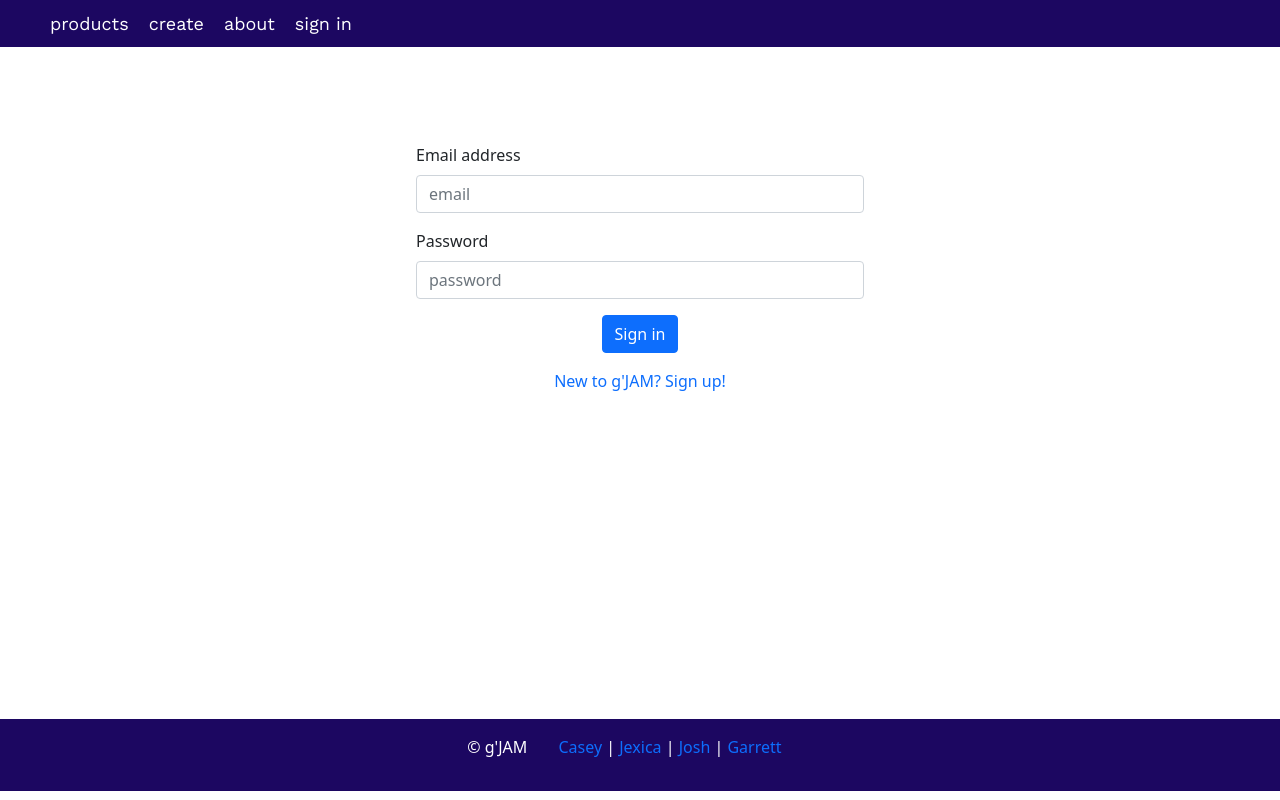
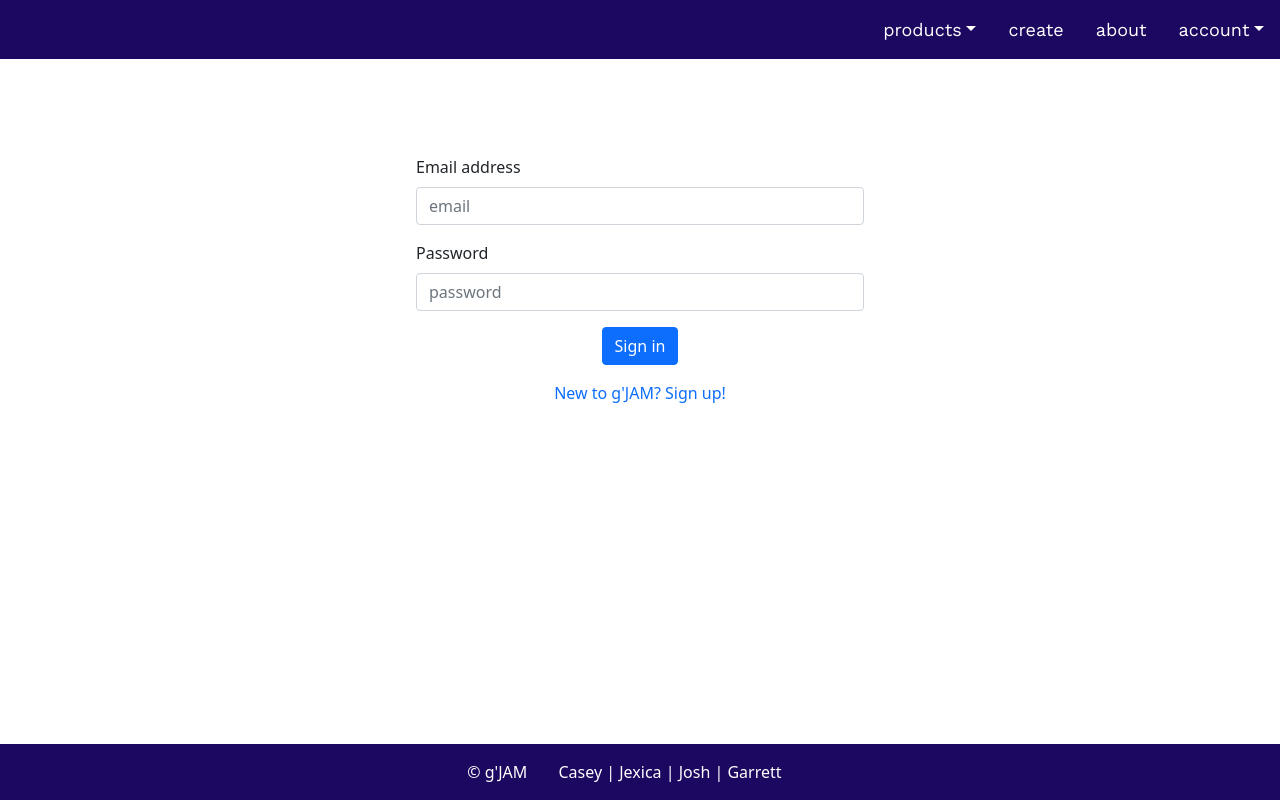
Before and after one commit to xicaz/gjam-app, a React (Create React App) app in the folder client/: page /signin in a window 1280 px wide. Built offline with nearby package versions, Linux system fonts and the light colour scheme.

Commit message:
nav bar changes and footer goes to bottom

```diff
--- a/client/src/components/Footer/Footer.css
+++ b/client/src/components/Footer/Footer.css
@@ -8,7 +8,7 @@ footer {
   bottom: 0;
 }
 
-a {
+footer a {
   color: white;
   text-decoration: none;
 }
--- a/client/src/components/Layout/Layout.css
+++ b/client/src/components/Layout/Layout.css
@@ -1,3 +1,10 @@
-.layout-children {
-  min-height: 80vh;
+.layout {
+  display: flex;
+  flex: auto 1fr auto;
+  flex-direction: column;
+  min-height: 100vh;
 }
+
+.layout .layout-children {
+  flex-grow: 1;
+}
--- a/client/src/components/Layout/Layout.jsx
+++ b/client/src/components/Layout/Layout.jsx
@@ -6,8 +6,10 @@ import "./Layout.css";
 export default function Layout(props) {
   return (
     <div className="layout">
-      {props.banner ? <Banner /> : null}
-      <Nav user={props.user} />
+      <header>
+        {props.banner ? <Banner /> : null}
+        <Nav user={props.user} />
+      </header>
       <div className="layout-children">{props.children}</div>
       <Footer />
     </div>
--- a/client/src/components/Nav/Nav.css
+++ b/client/src/components/Nav/Nav.css
@@ -3,16 +3,22 @@ nav {
   width: 100%;
 }
 
-nav .nav .links {
-  display: flex;
-  justify-content: flex-end;
-  padding: 0 40px;
+nav .dropdown-menu {
+  background-color: #1C0761;
 }
 
-nav .nav .links .link {
+nav .dropdown-menu.show {
+  margin: 0;
+  padding: 0;
+}
+
+nav .dropdown-menu.show .dropdown-item:hover {
+  background-color: #5f3fc7;
+}
+
+nav .nav-link, nav .nav-link:hover, nav .nav-link:focus, nav .nav-item {
   color: white;
   text-decoration: none;
   font-family: 'Work Sans', sans-serif;
   font-size: 18px;
-  padding: 10px;
 }
--- a/client/src/components/Nav/Nav.jsx
+++ b/client/src/components/Nav/Nav.jsx
@@ -1,23 +1,31 @@
 import { NavLink } from "react-router-dom";
 import "./Nav.css";
+import 'bootstrap/dist/css/bootstrap.min.css';
+import {Navbar, NavDropdown, Nav} from 'react-bootstrap';
 
-export default function Nav(props) {
+export default function NavMenu(props) {
   return (
-    <nav>
-      <div className="nav">
-        <div className="links">
-          <NavLink className="link" to="/jams">products</NavLink>
-          <NavLink className="link" to="/jams/new">create</NavLink>
-          <NavLink className="link" to="/about">about</NavLink>
+    <Nav>
+      <Navbar className="justify-content-end">
+        <NavDropdown title="products" id="products-dropdown">
+          <NavDropdown.Item><NavLink className="nav-link" to="/">premium</NavLink></NavDropdown.Item>
+          <NavDropdown.Item><NavLink className="nav-link" to="/jams">jams list</NavLink></NavDropdown.Item>
+        </NavDropdown>
+        <NavLink className="nav-link" to="/jams/new">create</NavLink>
+        <NavLink className="nav-link" to="/about">about</NavLink>
+        <NavDropdown title="account" id="products-dropdown">
           {props.user
-            ? <>
-                {/* <p>{props.user.name}</p> */}
-                <NavLink className="link" to="/signout">sign out</NavLink>
-              </>
-            : <NavLink className="link" to="/signin">sign in</NavLink>
+          ? <>
+              <NavDropdown.Item><NavLink className="nav-link" to="/">sign out</NavLink></NavDropdown.Item>
+              <NavDropdown.Item><NavLink className="nav-link" to="/jams">jams list</NavLink></NavDropdown.Item>
+            </>
+          : <>
+              <NavDropdown.Item><NavLink className="nav-link" to="/signin">sign in</NavLink></NavDropdown.Item>
+              <NavDropdown.Item><NavLink className="nav-link" to="/signup">sign up</NavLink></NavDropdown.Item>
+            </>
           }
-        </div>
-      </div>
-    </nav>
+        </NavDropdown>
+      </Navbar>
+    </Nav>
   );
 }
```
